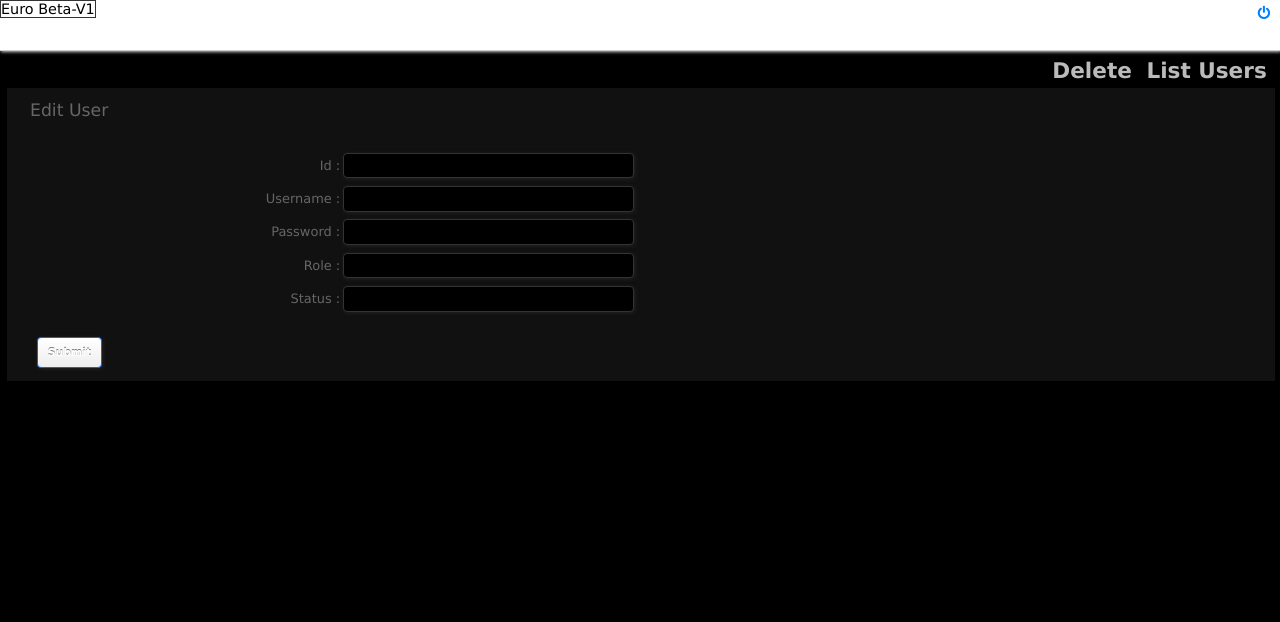
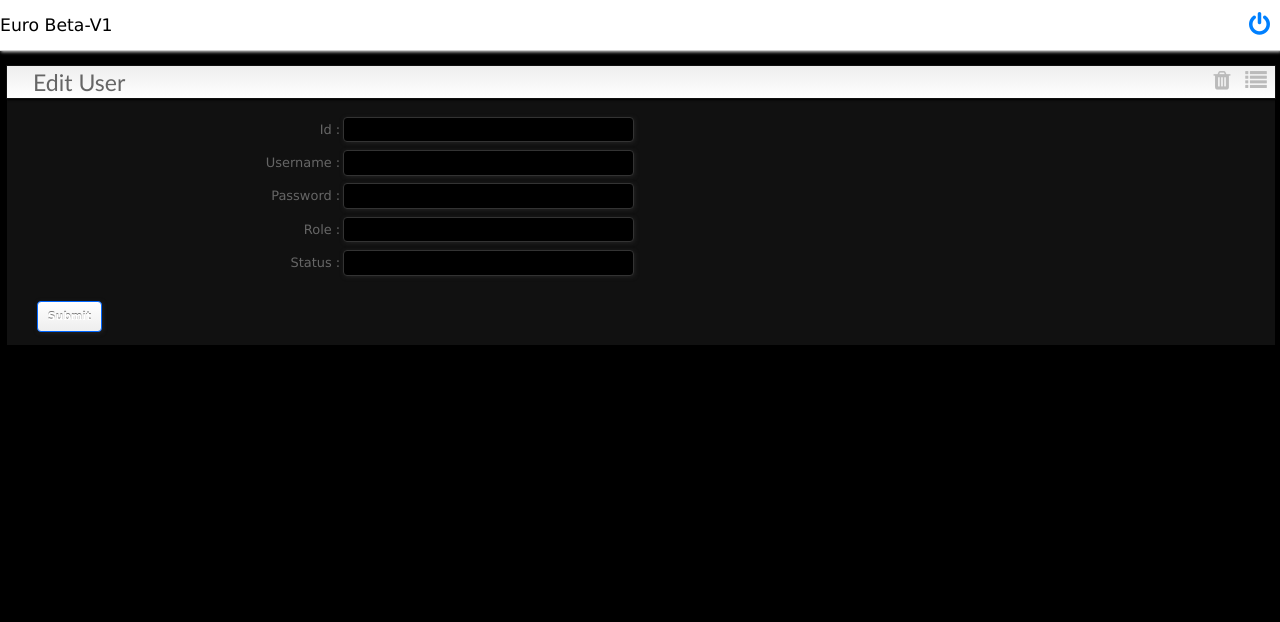
Before and after one commit to devasish/eurobeta, a CakePHP app: the page made by app/View/Users/edit.ctp in a window 1280 px wide. Shown: the top 622 px of the page. Run offline with PHP 8.4 and a stand-in for CakePHP, Linux system fonts and the light colour scheme; the template is opened without the code that fills it, so the values that code supplies are empty; form fields are guessed from the names that the template uses; some libraries are stand-ins or nearby versions.

Commit message:
users part visual updated

```diff
--- a/app/View/Users/edit.ctp
+++ b/app/View/Users/edit.ctp
@@ -1,7 +1,8 @@
 <div class="users form">
+<h2><?php echo __('Edit User'); ?></h2>
 <?php echo $this->Form->create('User'); ?>
 	<fieldset>
-		<legend><?php echo __('Edit User'); ?></legend>
+		<!--<legend><?php echo __('Edit User'); ?></legend>-->
 	<?php
 		echo $this->Form->input('id');
 		echo $this->Form->input('username');
@@ -15,7 +16,7 @@
 <div class="actions">
 	<ul>
 
-		<li><?php echo $this->Form->postLink(__('Delete'), array('action' => 'delete', $this->Form->value('User.id')), array(), __('Are you sure you want to delete # %s?', $this->Form->value('User.id'))); ?></li>
-		<li><?php echo $this->Html->link(__('List Users'), array('action' => 'index')); ?></li>
+		<li><?php echo $this->Form->postLink('<i class="fa fa-trash"></i>', array('action' => 'delete', $this->Form->value('User.id')), array('escape'=>FALSE), __('Are you sure you want to delete # %s?', $this->Form->value('User.id'))); ?></li>
+		<li><?php echo $this->Html->link('<i class="fa fa-list"></i>', array('action' => 'index'), array('escape'=>FALSE)); ?></li>
 	</ul>
 </div>
--- a/app/View/Users/index.ctp
+++ b/app/View/Users/index.ctp
@@ -5,7 +5,6 @@
 	<tr>
 			<th><?php echo $this->Paginator->sort('id'); ?></th>
 			<th><?php echo $this->Paginator->sort('username'); ?></th>
-			<th><?php echo $this->Paginator->sort('password'); ?></th>
 			<th><?php echo $this->Paginator->sort('role'); ?></th>
 			<th><?php echo $this->Paginator->sort('created'); ?></th>
 			<th><?php echo $this->Paginator->sort('modified'); ?></th>
@@ -71,8 +70,6 @@
 <div class="actions">
 	<ul>
 		<li><?php echo $this->Html->link('<i class="fa fa-list"></i>', array('action' => 'index'), array('escape'=>FALSE)); ?></li>
-                <li><?php echo $this->Html->link('<i class="fa fa-plus-square"></i>', array('action' => 'add'), array('escape'=>FALSE)); ?></li>
-                <li><?php echo $this->Html->link(__('List User'), array('action' => 'index')); ?></li>
-                <li><?php echo $this->Html->link(__('List User'), array('action' => 'index')); ?></li>
+                <li><?php echo $this->Html->link('<i class="fa fa-plus"></i>', array('action' => 'add'), array('escape'=>FALSE)); ?></li>
 	</ul>
 </div>
--- a/app/webroot/css/default.css
+++ b/app/webroot/css/default.css
@@ -52,9 +52,11 @@
 }
 h1 {
 	background:#000;
-        border: 1px solid #333;
+        border: 0px solid #333;
 	color: #003d4c;
-	font-size: 100%;
+        font-weight: 400px;
+	font-size: 120%;
+        margin-top: 15px;
 }
 h2 {
         /*
@@ -144,7 +146,7 @@
         box-shadow: 1px 1px 4px #000;
         position: fixed;
         left: 0.5%;
-        top: 55px;
+        top: 65px;
         z-index: -1;
 	border:1px solid #000;
 }
@@ -157,7 +159,7 @@
     padding: 2px 2% 2px 2%;
     color: #666;
     position: fixed;
-        top: 55px;
+    top: 65px;
     left: 0.5%;
     color: #666;
     background: #777;
@@ -174,7 +176,7 @@
 div.actions {
 	position: fixed;
 	right: .1%;
-	top: 55px;
+	top: 65px;
 	width:auto;
 	z-index: -1;
 	/*background: #fff;
@@ -204,8 +206,9 @@
 div.logout{
     display: inline-block;
     float: right;
+    font-size: 1.7em;
     padding-right: 10px;
-    padding-top: 5px;
+    margin-top: 10px;
 }
 
 /** Tables **/
```
Also changed, not shown: app/View/Users/add.ctp (+4 -5 lines), app/View/Users/view.ctp (+4 -4 lines). Lines whose indentation alone changed are shown as unchanged.
